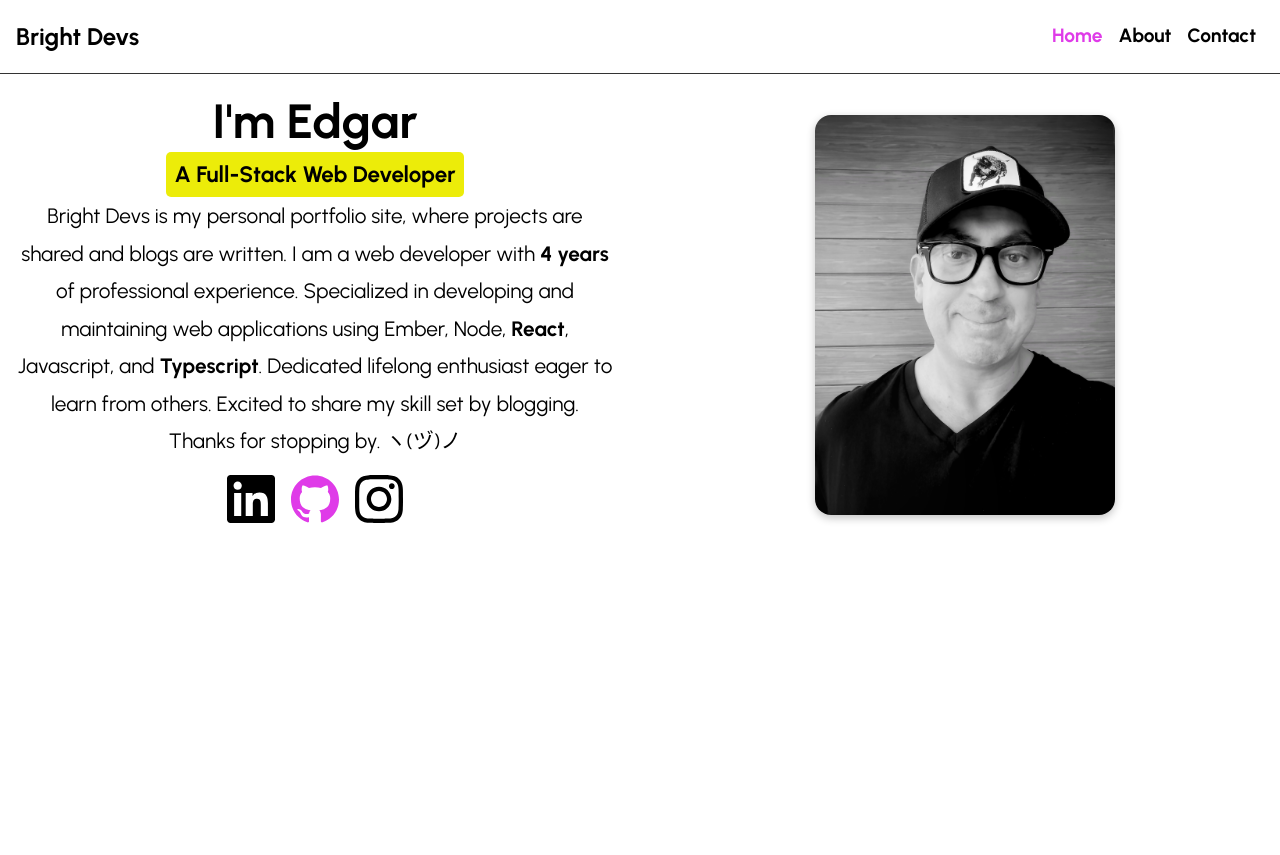
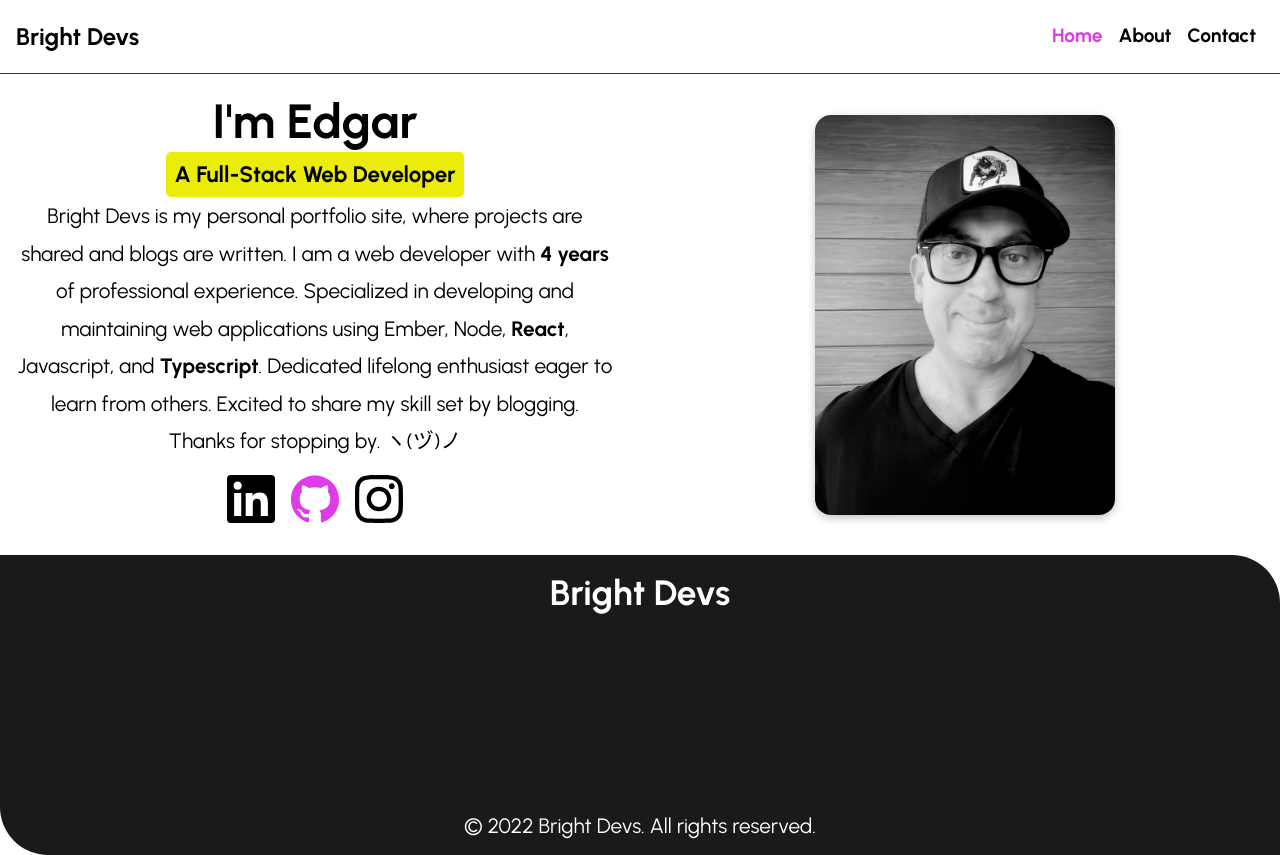
Before and after one commit to brightdevs/blog-client, a Gatsby site: page / in a window 1280 px wide. Before the commit the page ends 800 px from the top, so only its background shows below. Built offline with nearby package versions, Linux system fonts and the light colour scheme; Gatsby itself is replaced by a stand-in of ours.

Commit message:
footer created

```diff
--- a/src/components/Layout.tsx
+++ b/src/components/Layout.tsx
@@ -4,6 +4,7 @@ import '../styles/reset.scss';
 import '../styles/utils.scss';
 import '../styles/grid.scss';
 import '../styles/fonts.scss';
+import Footer from '../components/footer/Footer';
 type Props = {
   children: React.ReactNode;
   className?: string;
@@ -14,6 +15,7 @@ const Layout: React.FC<Props> = ({ children, className }) => {
     <>
       <NavBar />
       <main className={`grid ${className}`}>{children}</main>
+      <Footer />
     </>
   );
 };
--- /dev/null
+++ b/src/components/footer/Footer.scss
@@ -0,0 +1,11 @@
+@use '../../styles/colors.scss' as color;
+
+.footer {
+    background-color: color.$color-dark;
+    color: color.$color-white;
+    padding: 1rem;
+    text-align: center;
+    border-top-right-radius: 3rem;
+    border-bottom-left-radius: 3rem;
+    min-height: 300px;
+}
--- /dev/null
+++ b/src/components/footer/Footer.tsx
@@ -0,0 +1,14 @@
+import React from 'react';
+import './Footer.scss';
+type Props = {};
+
+const Footer = (props: Props) => {
+  return (
+    <footer className='footer column-between grid-col-span-4'>
+      <h1>Bright Devs</h1>
+      <p> © {new Date().getFullYear()} Bright Devs. All rights reserved.</p>
+    </footer>
+  );
+};
+
+export default Footer;
```
